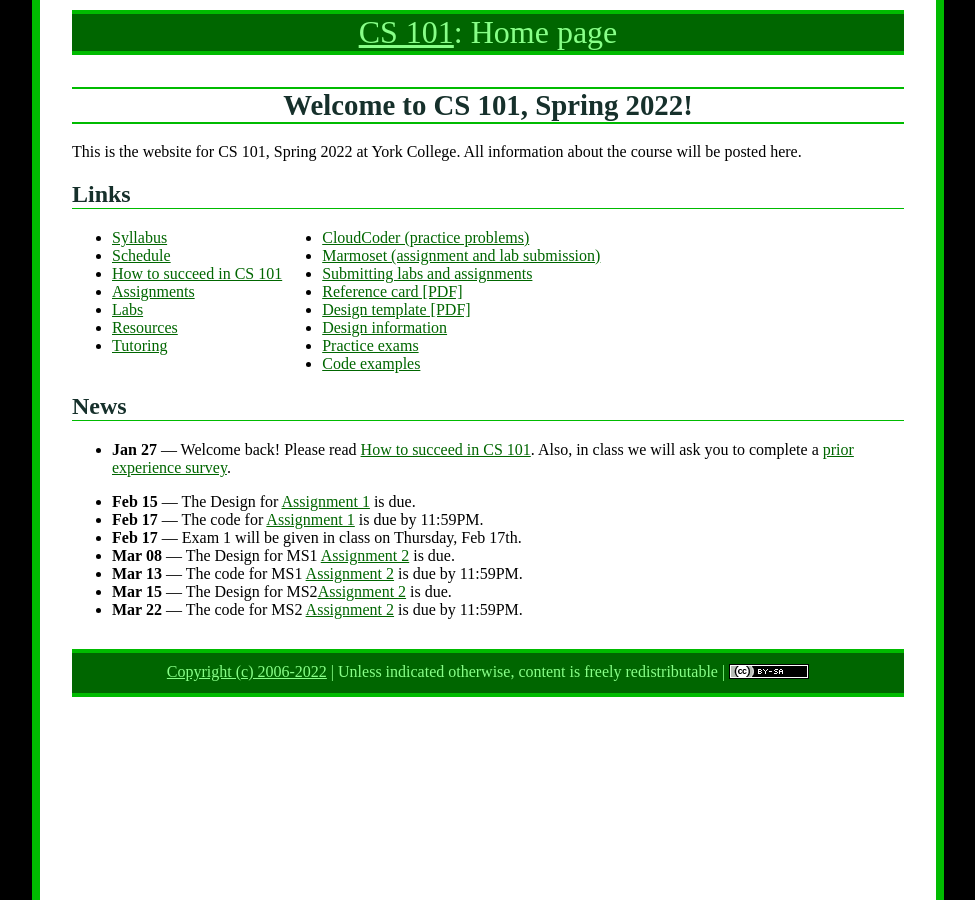
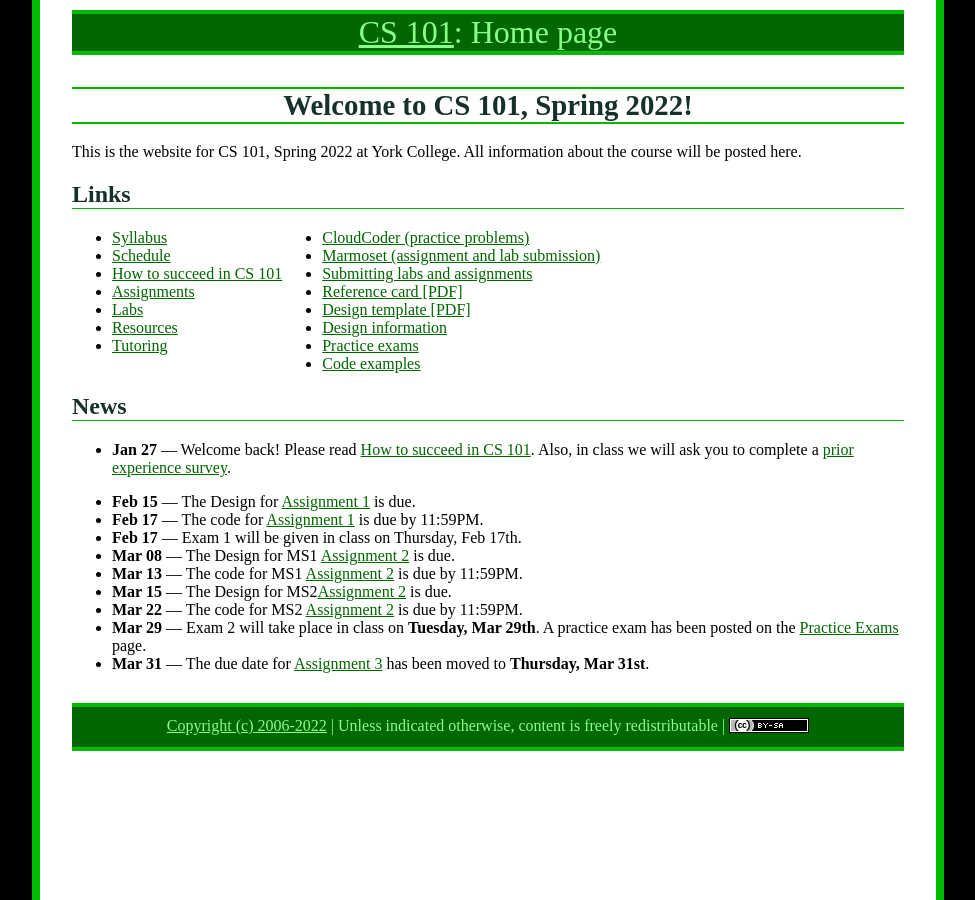
Before and after one commit to ycpcs/cs101-spring2022, a Jekyll site: the page built from index.md, in a window 1280 px wide. Shown: the whole page, without its empty margins (152-1127 px from the left). Built offline with Jekyll 4.4.1, drawn with Linux system fonts in a browser that asks for light colours.

Commit message:
added news

```diff
--- a/index.md
+++ b/index.md
@@ -46,6 +46,8 @@ All information about the course will be posted here.
 * **Mar 13** &mdash; The code for MS1 [Assignment 2](assign/assign02.html) is due by 11:59PM.
 * **Mar 15** &mdash; The Design for MS2[Assignment 2](assign/assign02.html) is due.
 * **Mar 22** &mdash; The code for MS2 [Assignment 2](assign/assign02.html) is due by 11:59PM.
+* **Mar 29** &mdash; Exam 2 will take place in class on **Tuesday, Mar 29th**.  A practice exam has been posted on the [Practice Exams](practice/index.html) page.
+* **Mar 31** &mdash; The due date for [Assignment 3](assign/assign03.html) has been moved to **Thursday, Mar 31st**.
 
 <!--
 * **Apr 30** &mdash; A solution to the fourth practice exam has been posted on the [Practice Exams](practice/index.html) page.  Don't forget that Exam 4 takes place in class on **Thursday, May 3rd**.
```
Also changed, not shown: other parts of index.md (+1 -1 lines), practice/index.md (+3 -1 lines).
